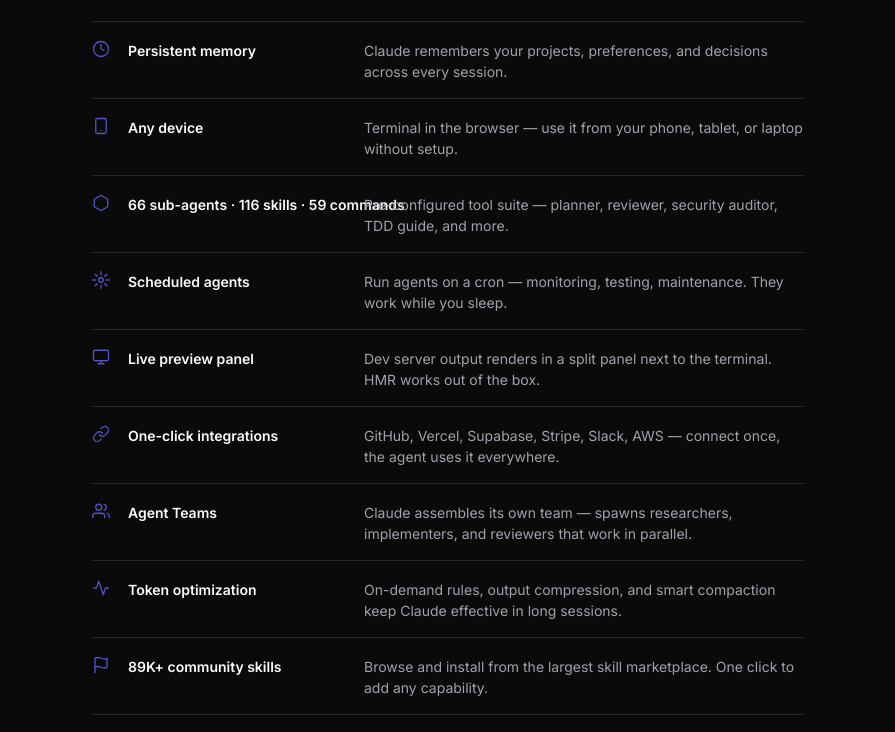
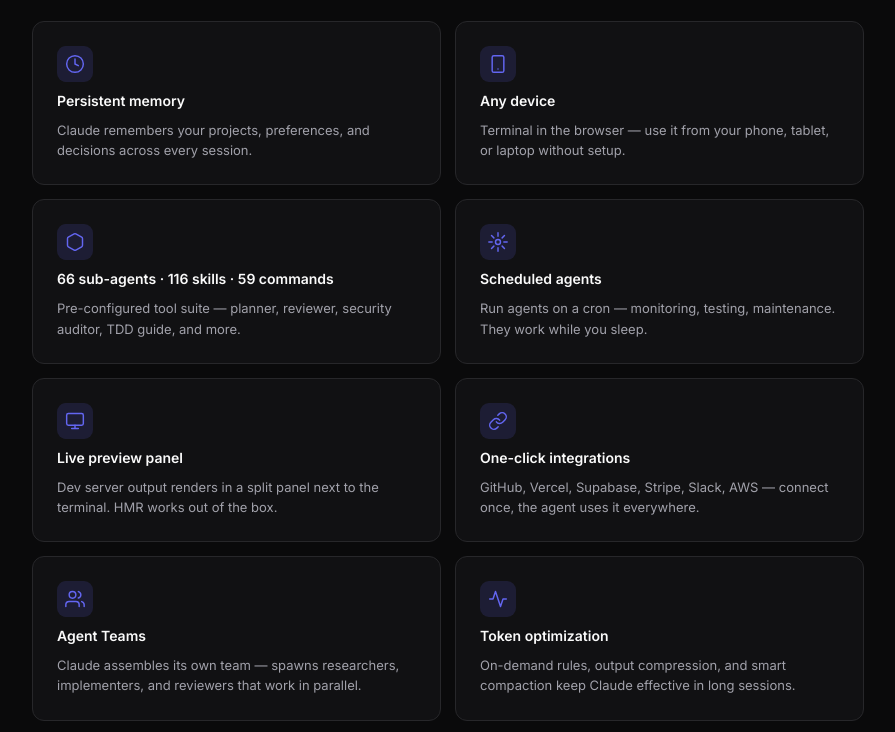
Before and after one commit to cyphercr0w/codeck.xyz, a Preact app: page / in a window 1280 px wide. Shown: the part 500-1232 px from the top of the page, without its empty margins (192-1087 px from the left). Built offline with nearby package versions, Linux system fonts and the light colour scheme.

Commit message:
feat: redesign feature section as 2-column card grid for desktop

```diff
--- a/src/App.tsx
+++ b/src/App.tsx
@@ -153,12 +153,13 @@
 
 			{/* What you get */}
 			<section class="features">
-				<ul class="feature-list">
-					<li class="feature-row">
+				<div class="feature-grid">
+					<div class="feature-card">
+						<div class="feature-icon-wrap">
 							<svg
 								class="feature-icon"
-							width="18"
-							height="18"
+								width="20"
+								height="20"
 								viewBox="0 0 24 24"
 								fill="none"
 								stroke="currentColor"
@@ -169,17 +170,19 @@
 								<path d="M12 2a10 10 0 1 0 0 20A10 10 0 0 0 12 2z" />
 								<path d="M12 6v6l4 2" />
 							</svg>
+						</div>
 						<span class="feature-name">Persistent memory</span>
 						<span class="feature-desc">
 							Claude remembers your projects, preferences, and decisions across
 							every session.
 						</span>
-					</li>
-					<li class="feature-row">
+					</div>
+					<div class="feature-card">
+						<div class="feature-icon-wrap">
 							<svg
 								class="feature-icon"
-							width="18"
-							height="18"
+								width="20"
+								height="20"
 								viewBox="0 0 24 24"
 								fill="none"
 								stroke="currentColor"
@@ -190,17 +193,19 @@
 								<rect x="5" y="2" width="14" height="20" rx="2" />
 								<path d="M12 18h.01" />
 							</svg>
+						</div>
 						<span class="feature-name">Any device</span>
 						<span class="feature-desc">
 							Terminal in the browser — use it from your phone, tablet, or
 							laptop without setup.
 						</span>
-					</li>
-					<li class="feature-row">
+					</div>
+					<div class="feature-card">
+						<div class="feature-icon-wrap">
 							<svg
 								class="feature-icon"
-							width="18"
-							height="18"
+								width="20"
+								height="20"
 								viewBox="0 0 24 24"
 								fill="none"
 								stroke="currentColor"
@@ -210,6 +215,7 @@
 							>
 								<path d="M21 16V8a2 2 0 0 0-1-1.73l-7-4a2 2 0 0 0-2 0l-7 4A2 2 0 0 0 3 8v8a2 2 0 0 0 1 1.73l7 4a2 2 0 0 0 2 0l7-4A2 2 0 0 0 21 16z" />
 							</svg>
+						</div>
 						<span class="feature-name">
 							66 sub-agents &middot; 116 skills &middot; 59 commands
 						</span>
@@ -217,12 +223,13 @@
 							Pre-configured tool suite — planner, reviewer, security auditor,
 							TDD guide, and more.
 						</span>
-					</li>
-					<li class="feature-row">
+					</div>
+					<div class="feature-card">
+						<div class="feature-icon-wrap">
 							<svg
 								class="feature-icon"
-							width="18"
-							height="18"
+								width="20"
+								height="20"
 								viewBox="0 0 24 24"
 								fill="none"
 								stroke="currentColor"
@@ -233,17 +240,19 @@
 								<circle cx="12" cy="12" r="3" />
 								<path d="M12 1v4M12 19v4M4.22 4.22l2.83 2.83M16.95 16.95l2.83 2.83M1 12h4M19 12h4M4.22 19.78l2.83-2.83M16.95 7.05l2.83-2.83" />
 							</svg>
+						</div>
 						<span class="feature-name">Scheduled agents</span>
 						<span class="feature-desc">
 							Run agents on a cron — monitoring, testing, maintenance. They work
 							while you sleep.
 						</span>
-					</li>
-					<li class="feature-row">
+					</div>
+					<div class="feature-card">
+						<div class="feature-icon-wrap">
 							<svg
 								class="feature-icon"
-							width="18"
-							height="18"
+								width="20"
+								height="20"
 								viewBox="0 0 24 24"
 								fill="none"
 								stroke="currentColor"
@@ -254,17 +263,19 @@
 								<rect x="2" y="3" width="20" height="14" rx="2" />
 								<path d="M8 21h8M12 17v4" />
 							</svg>
+						</div>
 						<span class="feature-name">Live preview panel</span>
 						<span class="feature-desc">
 							Dev server output renders in a split panel next to the terminal.
 							HMR works out of the box.
 						</span>
-					</li>
-					<li class="feature-row">
+					</div>
+					<div class="feature-card">
+						<div class="feature-icon-wrap">
 							<svg
 								class="feature-icon"
-							width="18"
-							height="18"
+								width="20"
+								height="20"
 								viewBox="0 0 24 24"
 								fill="none"
 								stroke="currentColor"
@@ -275,17 +286,19 @@
 								<path d="M10 13a5 5 0 0 0 7.54.54l3-3a5 5 0 0 0-7.07-7.07l-1.72 1.71" />
 								<path d="M14 11a5 5 0 0 0-7.54-.54l-3 3a5 5 0 0 0 7.07 7.07l1.71-1.71" />
 							</svg>
+						</div>
 						<span class="feature-name">One-click integrations</span>
 						<span class="feature-desc">
 							GitHub, Vercel, Supabase, Stripe, Slack, AWS — connect once, the
 							agent uses it everywhere.
 						</span>
-					</li>
-					<li class="feature-row">
+					</div>
+					<div class="feature-card">
+						<div class="feature-icon-wrap">
 							<svg
 								class="feature-icon"
-							width="18"
-							height="18"
+								width="20"
+								height="20"
 								viewBox="0 0 24 24"
 								fill="none"
 								stroke="currentColor"
@@ -298,17 +311,19 @@
 								<path d="M23 21v-2a4 4 0 0 0-3-3.87" />
 								<path d="M16 3.13a4 4 0 0 1 0 7.75" />
 							</svg>
+						</div>
 						<span class="feature-name">Agent Teams</span>
 						<span class="feature-desc">
 							Claude assembles its own team — spawns researchers, implementers,
 							and reviewers that work in parallel.
 						</span>
-					</li>
-					<li class="feature-row">
+					</div>
+					<div class="feature-card">
+						<div class="feature-icon-wrap">
 							<svg
 								class="feature-icon"
-							width="18"
-							height="18"
+								width="20"
+								height="20"
 								viewBox="0 0 24 24"
 								fill="none"
 								stroke="currentColor"
@@ -318,17 +333,19 @@
 							>
 								<polyline points="22 12 18 12 15 21 9 3 6 12 2 12" />
 							</svg>
+						</div>
 						<span class="feature-name">Token optimization</span>
 						<span class="feature-desc">
 							On-demand rules, output compression, and smart compaction keep
 							Claude effective in long sessions.
 						</span>
-					</li>
-					<li class="feature-row">
+					</div>
+					<div class="feature-card">
+						<div class="feature-icon-wrap">
 							<svg
 								class="feature-icon"
-							width="18"
-							height="18"
+								width="20"
+								height="20"
 								viewBox="0 0 24 24"
 								fill="none"
 								stroke="currentColor"
@@ -339,17 +356,19 @@
 								<path d="M4 15s1-1 4-1 5 2 8 2 4-1 4-1V3s-1 1-4 1-5-2-8-2-4 1-4 1z" />
 								<line x1="4" y1="22" x2="4" y2="15" />
 							</svg>
+						</div>
 						<span class="feature-name">89K+ community skills</span>
 						<span class="feature-desc">
 							Browse and install from the largest skill marketplace. One click
 							to add any capability.
 						</span>
-					</li>
-					<li class="feature-row">
+					</div>
+					<div class="feature-card">
+						<div class="feature-icon-wrap">
 							<svg
 								class="feature-icon"
-							width="18"
-							height="18"
+								width="20"
+								height="20"
 								viewBox="0 0 24 24"
 								fill="none"
 								stroke="currentColor"
@@ -360,13 +379,14 @@
 								<polyline points="23 4 23 10 17 10" />
 								<path d="M20.49 15a9 9 0 1 1-2.12-9.36L23 10" />
 							</svg>
+						</div>
 						<span class="feature-name">1-command updates</span>
 						<span class="feature-desc">
 							Run the installer again to update. Your data, memory, and config
 							are always preserved.
 						</span>
-					</li>
-				</ul>
+					</div>
+				</div>
 			</section>
 
 			{/* Footer CTA */}
--- a/src/style.css
+++ b/src/style.css
@@ -213,41 +213,59 @@
 	outline-offset: 2px;
 }
 
-/* ── Feature list ── */
+/* ── Feature grid ── */
 .features {
-	max-width: var(--max-w);
+	max-width: 880px;
 	margin: 0 auto;
 	padding: 0 24px 72px;
 }
-.feature-list {
-	list-style: none;
-	border-top: 1px solid var(--border);
+.feature-grid {
+	display: grid;
+	grid-template-columns: 1fr 1fr;
+	gap: 14px;
 }
-.feature-row {
-	display: grid;
-	grid-template-columns: 20px 220px 1fr;
-	align-items: baseline;
-	gap: 16px;
-	padding: 16px 0;
-	border-bottom: 1px solid var(--border);
+.feature-card {
+	background: var(--bg-card);
+	border: 1px solid var(--border);
+	border-radius: 12px;
+	padding: 24px;
+	display: flex;
+	flex-direction: column;
+	gap: 10px;
+	transition:
+		border-color 0.2s ease,
+		transform 0.2s ease,
+		box-shadow 0.2s ease;
+}
+.feature-card:hover {
+	border-color: rgba(99, 102, 241, 0.4);
+	transform: translateY(-2px);
+	box-shadow: 0 4px 24px rgba(99, 102, 241, 0.08);
+}
+.feature-icon-wrap {
+	width: 36px;
+	height: 36px;
+	display: flex;
+	align-items: center;
+	justify-content: center;
+	border-radius: 9px;
+	background: var(--accent-glow);
+	flex-shrink: 0;
 }
 .feature-icon {
 	color: var(--accent);
-	opacity: 0.8;
 	flex-shrink: 0;
-	position: relative;
-	top: 2px;
 }
 .feature-name {
 	font-size: 14px;
 	font-weight: 600;
 	color: var(--text);
-	white-space: nowrap;
+	line-height: 1.3;
 }
 .feature-desc {
-	font-size: 14px;
+	font-size: 13px;
 	color: var(--text-secondary);
-	line-height: 1.5;
+	line-height: 1.55;
 }
 
 /* ── Footer CTA ── */
@@ -301,23 +319,12 @@
 	.features {
 		padding: 0 20px 56px;
 	}
-	.feature-row {
-		grid-template-columns: 20px 1fr;
-		grid-template-rows: auto auto;
-		gap: 8px 12px;
+	.feature-grid {
+		grid-template-columns: 1fr;
+		gap: 12px;
 	}
-	.feature-icon {
-		grid-row: 1;
-		grid-column: 1;
-	}
-	.feature-name {
-		grid-row: 1;
-		grid-column: 2;
-		white-space: normal;
-	}
-	.feature-desc {
-		grid-row: 2;
-		grid-column: 2;
+	.feature-card {
+		padding: 18px;
 	}
 	.install-box {
 		width: 100%;
```
Lines whose indentation alone changed are shown as unchanged.
